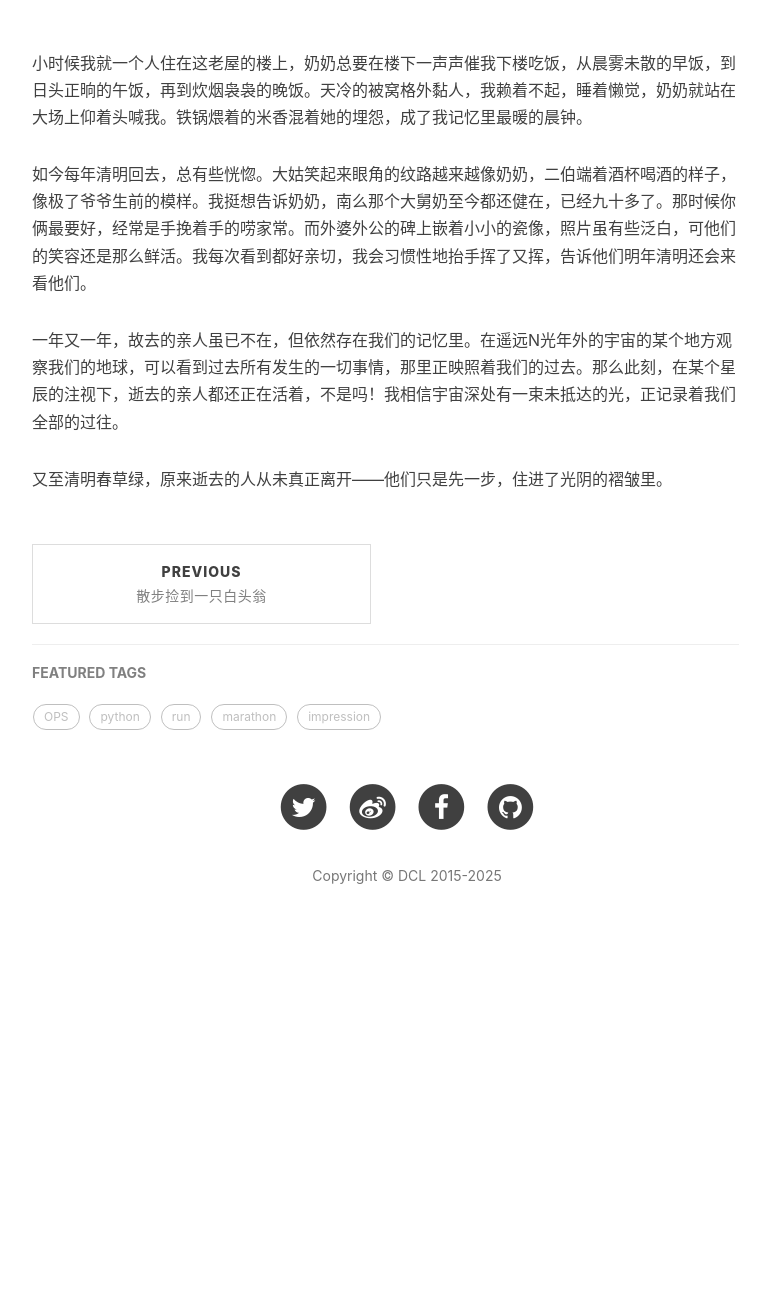
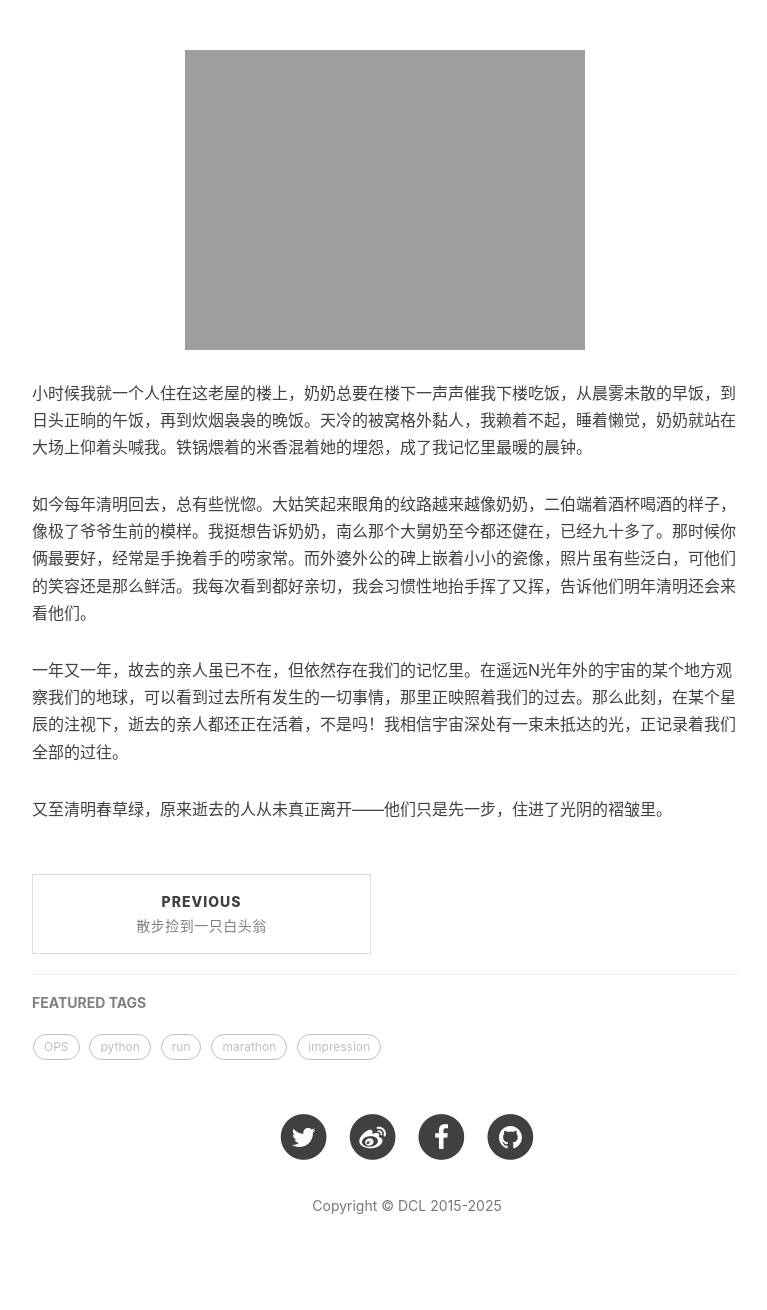
Before and after one commit to Davinly/davinly.github.io, a Jekyll site: the page built from _posts/2025-4-4-又至清明春草绿.md, in a window 1280 px wide. Shown: the part 523-1833 px from the top of the page, without its empty margins (233-1000 px from the left). Built offline with Jekyll 4.4.1, drawn with Linux system fonts in a browser that asks for light colours; nearby versions of some CDN libraries; comment, search, counter and statistics services are not loaded; before the commit the page ends 1503 px from its top, so only the background shows below that.

Commit message:
insert img

```diff
--- a/_posts/2025-4-4-又至清明春草绿.md
+++ b/_posts/2025-4-4-又至清明春草绿.md
@@ -9,6 +9,8 @@ tags:
     - impression
 ---
 
+![](https://daichunlei.com/img/impression/laowu.jpg)
+
 小时候我就一个人住在这老屋的楼上，奶奶总要在楼下一声声催我下楼吃饭，从晨雾未散的早饭，到日头正晌的午饭，再到炊烟袅袅的晚饭。天冷的被窝格外黏人，我赖着不起，睡着懒觉，奶奶就站在大场上仰着头喊我。铁锅煨着的米香混着她的埋怨，成了我记忆里最暖的晨钟。
 
 如今每年清明回去，总有些恍惚。大姑笑起来眼角的纹路越来越像奶奶，二伯端着酒杯喝酒的样子，像极了爷爷生前的模样。我挺想告诉奶奶，南么那个大舅奶至今都还健在，已经九十多了。那时候你俩最要好，经常是手挽着手的唠家常。而外婆外公的碑上嵌着小小的瓷像，照片虽有些泛白，可他们的笑容还是那么鲜活。我每次看到都好亲切，我会习惯性地抬手挥了又挥，告诉他们明年清明还会来看他们。
```
Also changed, not shown: _posts/2025-4-3-散步捡到一只白头翁.md (+2 -0 lines).
